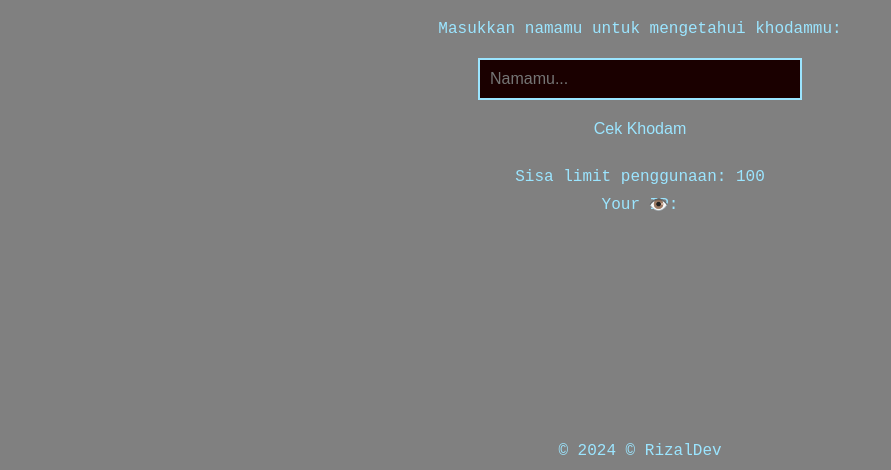
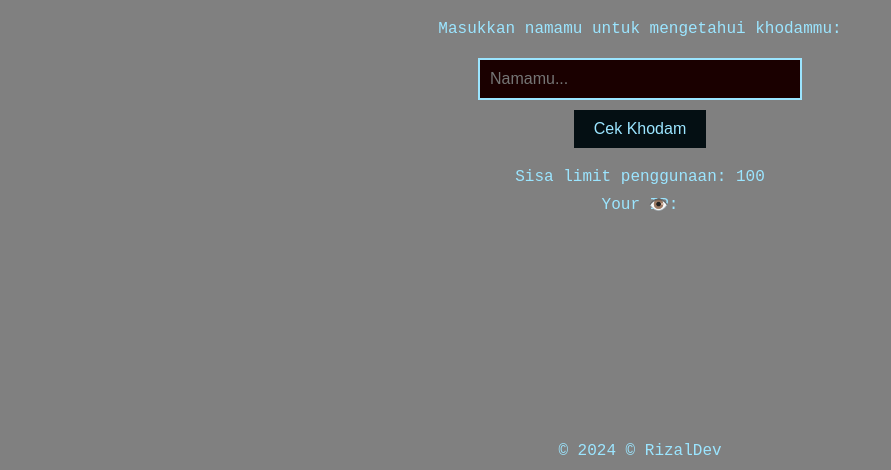
Before and after one commit to rizalfvnky/Cek-kodam, a plain HTML site: page index.html in a window 1280 px wide. Shown: the part 330-800 px from the top of the page, without its empty margins (0-891 px from the left). Drawn offline with Linux system fonts and the light colour scheme; no server answers.

Commit message:
Update index.html

```diff
--- a/index.html
+++ b/index.html
@@ -35,7 +35,7 @@
             padding: 10px 20px;
             font-size: 16px;
             border: none;
-            background-color: #808080;
+            background-color: #040f13;
             color: #9be5ff;
             cursor: pointer;
             margin-top: 10px;
```
